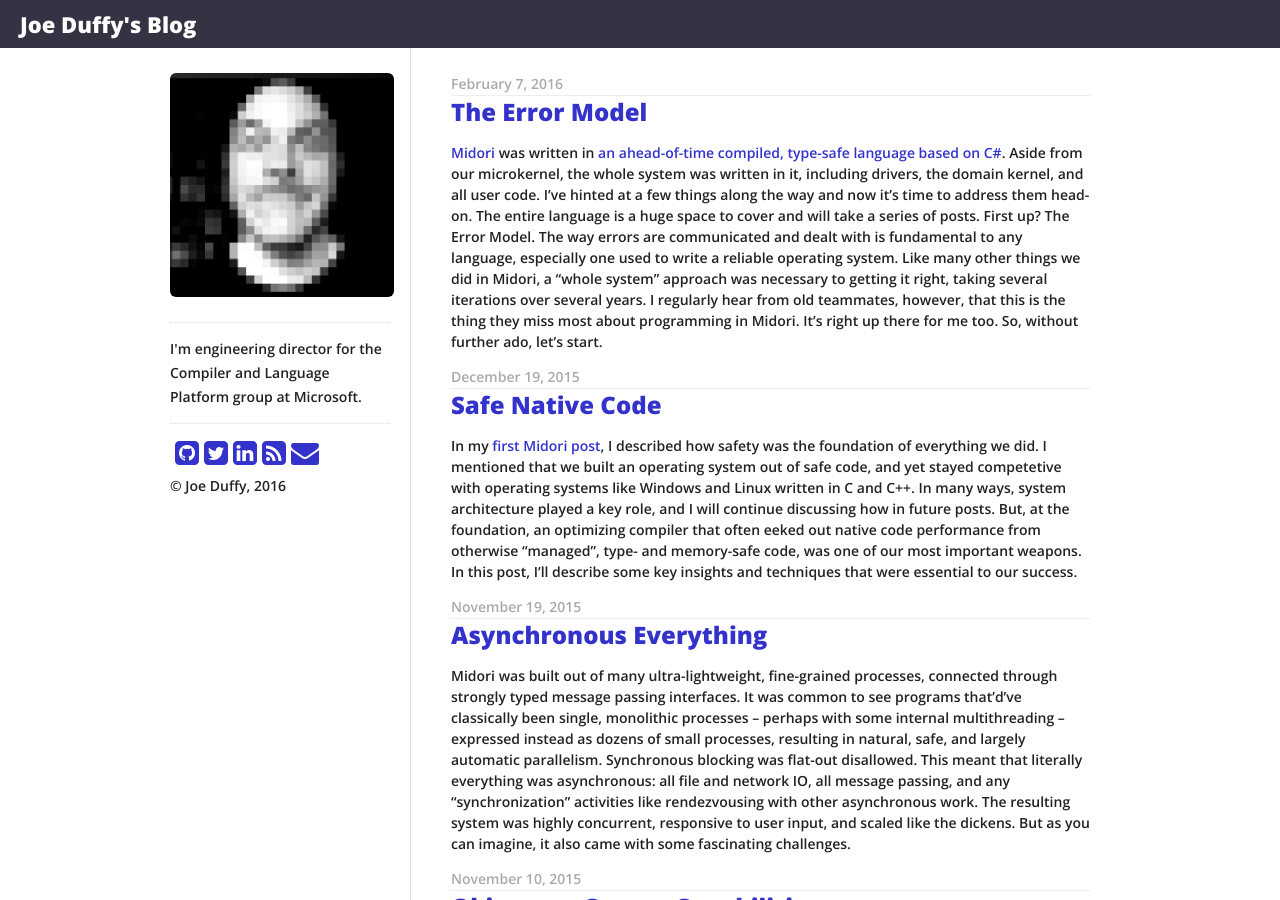
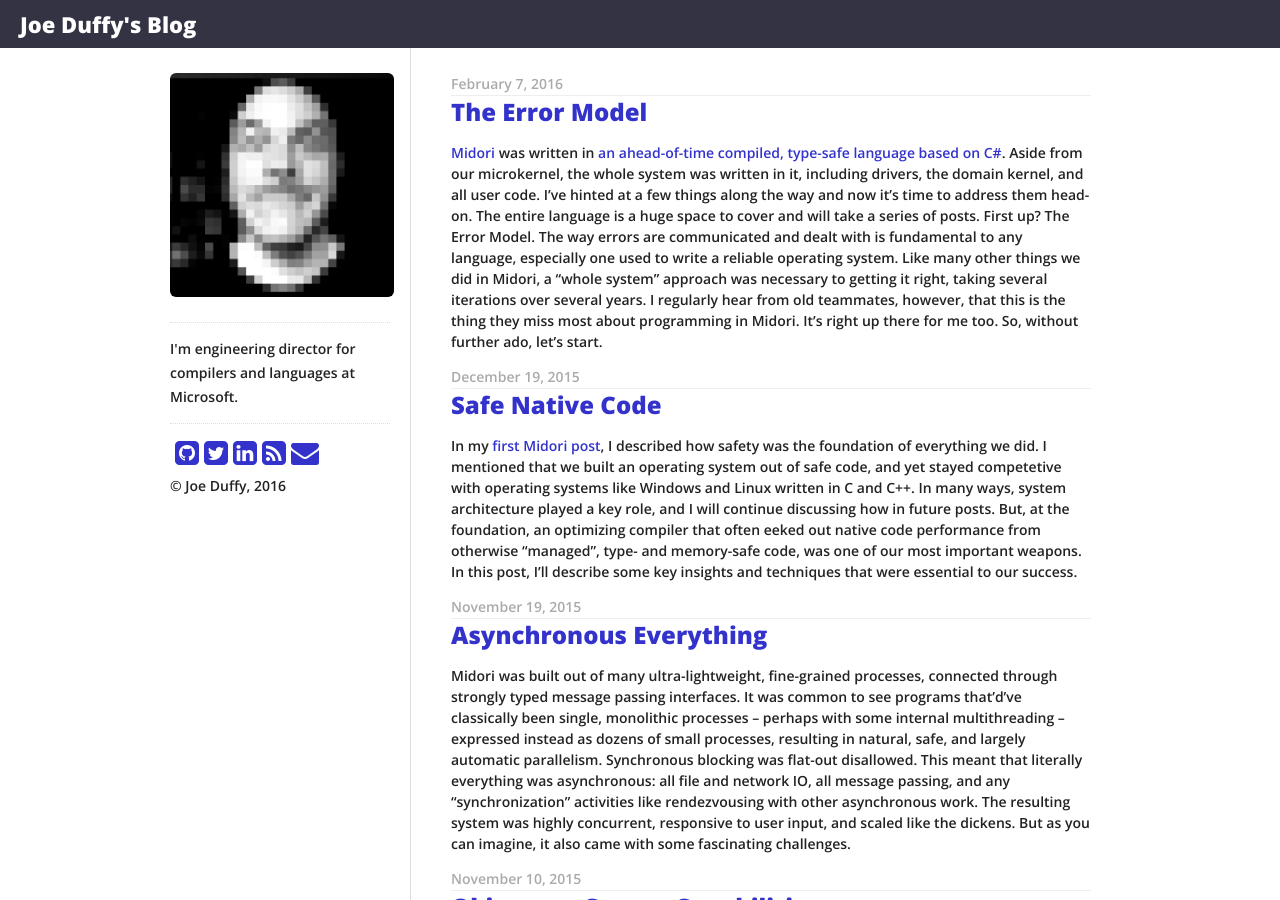
Before and after one commit to joeduffy/joeduffy.github.io, a Jekyll site: the page built from index.html, in a window 1280 px wide and 900 px high. Built offline with Jekyll 4.4.1, drawn with Linux system fonts in a browser that asks for light colours; nearby versions of some CDN libraries; the list of posts is cut into pages by our own code.

Commit message:
Update bio sidebar

```diff
--- a/_includes/sidebar.html
+++ b/_includes/sidebar.html
@@ -3,10 +3,7 @@
     <img src="/assets/img/avatar.jpg" id="avatar" />
   </a>
   <div id="bio">
-    <p>
-        I'm engineering director for the
-        Compiler and Language Platform group at Microsoft.
-    </p>
+    <p>I'm engineering director for compilers and languages at Microsoft.</p>
   </div>
   <div id="social">
     {% include social.html %}
```
